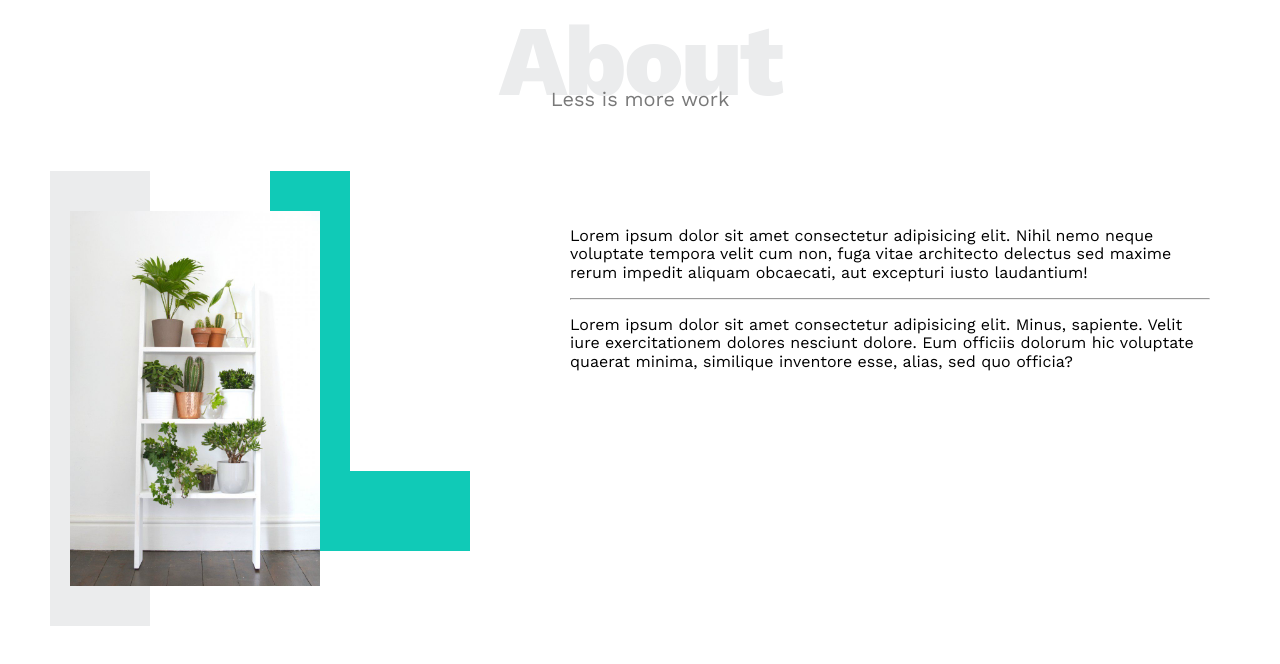
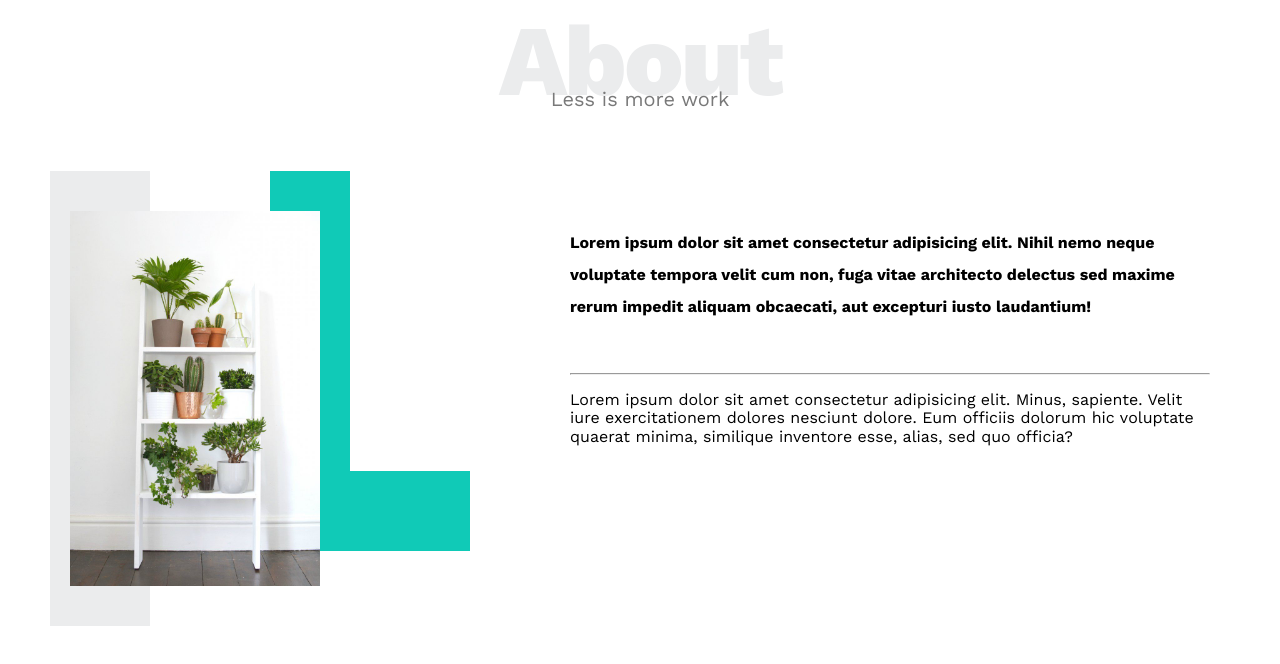
Before and after one commit to mahmoudhussein37/Project2, a plain HTML site: page index.html in a window 1280 px wide. Shown: the part 2698-3362 px from the top of the page. Drawn offline with nearby package versions, Linux system fonts and the light colour scheme.

Commit message:
The first paragraph element, I changed the font-weight, line-height and margin-bottom for it.

```diff
--- a/CSS/leon.css
+++ b/CSS/leon.css
@@ -348,3 +348,8 @@ body {
 .about .about-content .text {
   flex-basis: calc(100% - 500px);
 }
+.about .about-content .text p:first-of-type {
+  font-weight: bold;
+  line-height: 2;
+  margin-bottom: 50px;
+}
```
